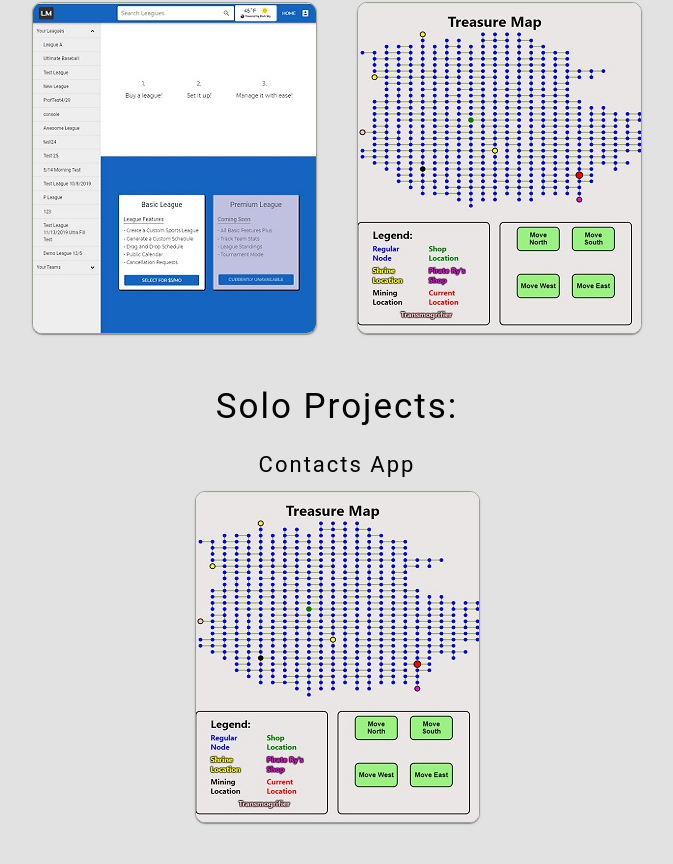
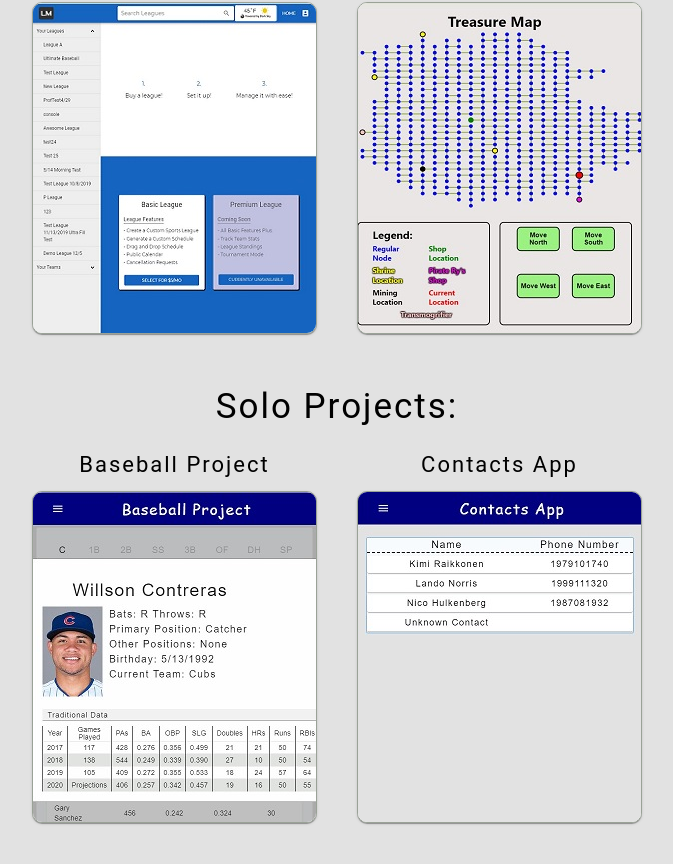
Before and after one commit to atonymartin20/Portfolio, a React (Create React App) app: page /projects in a window 1280 px wide. Shown: the part 200-1064 px from the top of the page, without its empty margins (303-976 px from the left). Built offline with nearby package versions, Linux system fonts and the light colour scheme; a web font is replaced by a local one.

Commit message:
Working on adding Contacts App and Baseball Project into the portfolio

```diff
--- a/src/Components/Projects/projectCardList.js
+++ b/src/Components/Projects/projectCardList.js
@@ -19,7 +19,8 @@
             { id: 2, name: 'Treasure Hunt', picture: require('./images/TreasureHunt.jpg'), github: 'https://github.com/atonymartin20/TreasureHunt', deployedLink: 'https://dazzling-tesla-7c91b1.netlify.com/', description: 'Treasure Hunt is a simple treasure hunting game where the user can traverse the island, collect treasure, unearth powerful artifacts, and more.', additionalInfo: './projectInfoPages/TreasureHunt.js' }
         ],
         soloProjects: [
-            { id: 1, name: 'Contacts App', picture: require('./images/TreasureHunt.jpg'), github: 'TBD', deployedLink: 'TBD', description: 'TBD', additionalInfo: './projectInfoPages/ContactsApp.js' }
+            { id: 1, name: 'Baseball Project', picture: require('./images/BaseballProject.jpg'), github: 'https://github.com/atonymartin20/BaseballProject', deployedLink: 'https://baseball-project-adm.netlify.com/', description: 'Baseball Project is a project that can help you with your fantasy baseball draft.  You can sort through each position of players and get the 2020 projected stats along with their stats from 2017 - 2019.  When you pull up a player card, you can see their traditional stats, batted ball data, expected stats, and base running stats.', additionalInfo: './projectInfoPages/BaseballProject.js' },
+            { id: 2, name: 'Contacts App', picture: require('./images/ContactsApp.jpg'), github: 'https://github.com/atonymartin20/ContactsApp', deployedLink: 'https://contacts-app-adm.netlify.com/', description: '', additionalInfo: './projectInfoPages/ContactsApp.js' },
         ]
     };
 
```
